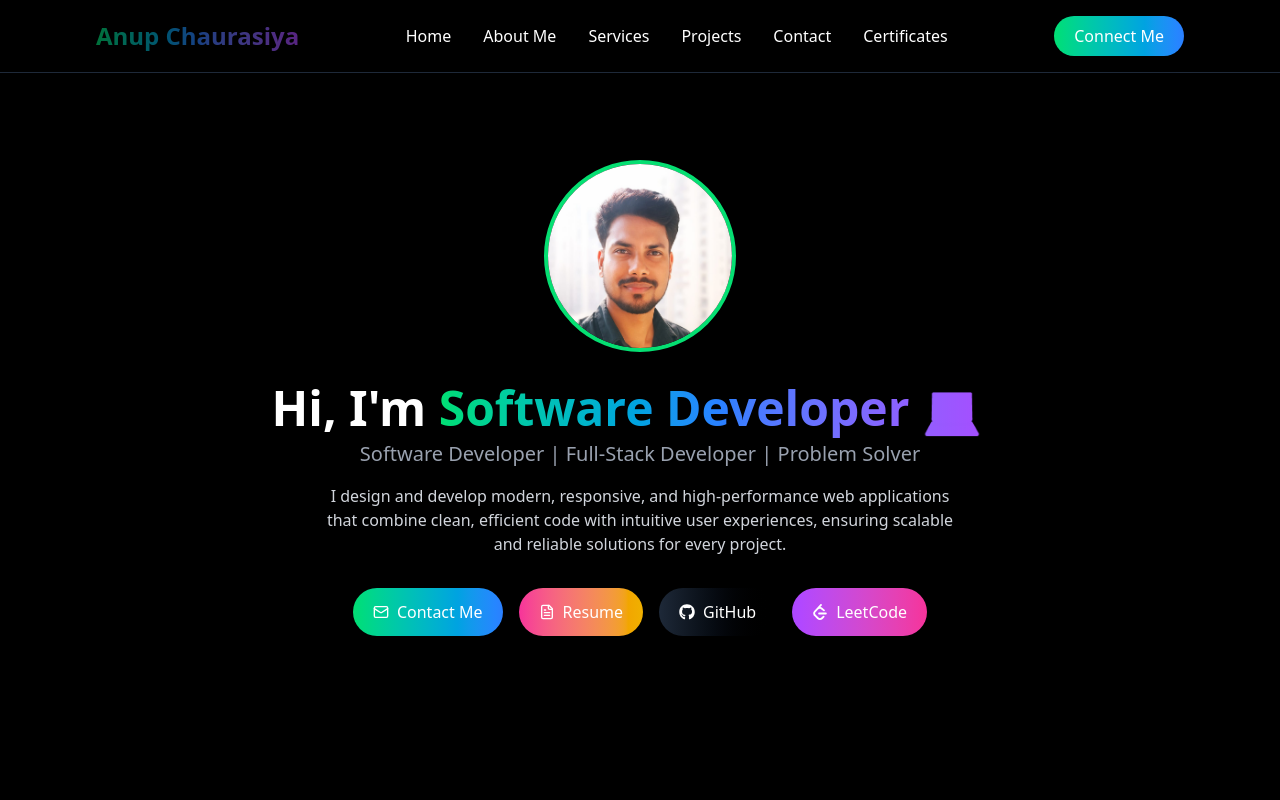
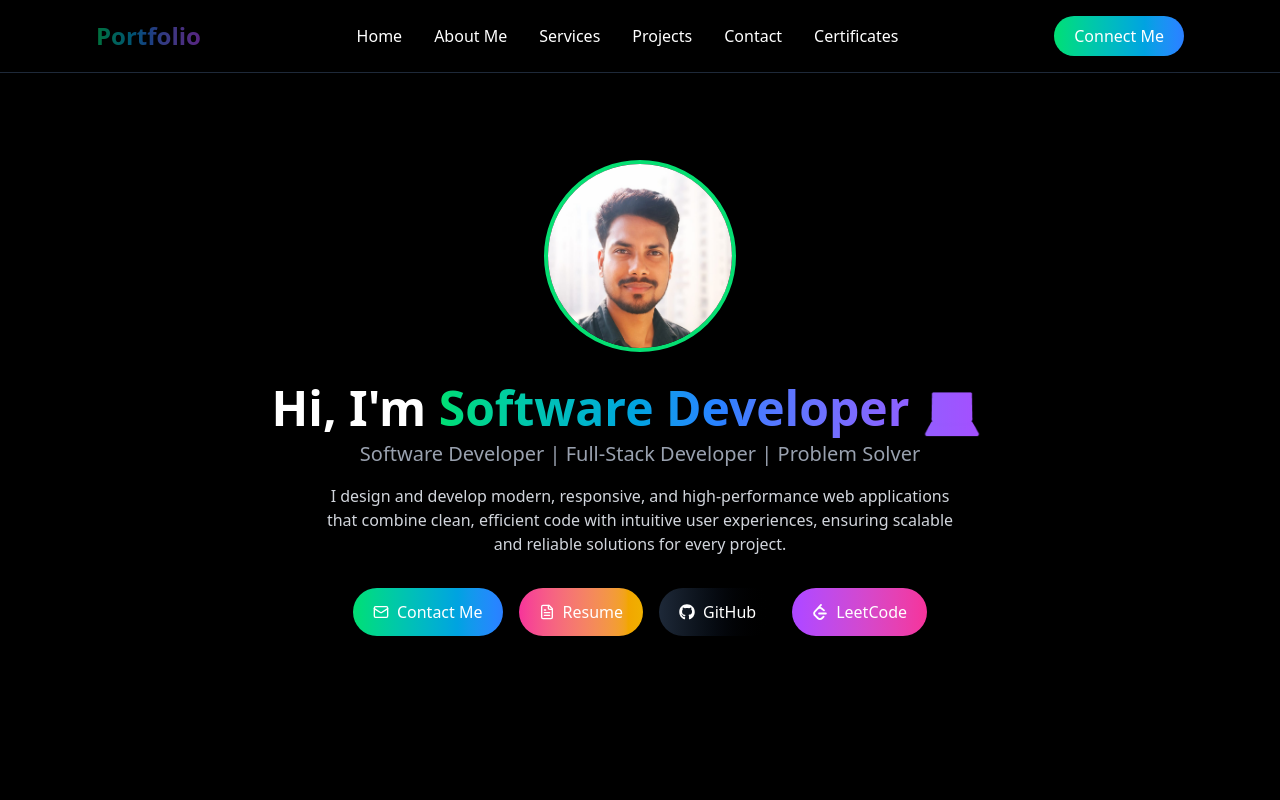
Before and after one commit to Anup-Chaurasiya/Personal-Portfolio, a React (Vite) app: page / in a window 1280 px wide. Shown: the top 800 px of the page. Built offline with nearby package versions, Linux system fonts and the light colour scheme.

Commit message:
final sept

```diff
--- a/src/components/Navbar.jsx
+++ b/src/components/Navbar.jsx
@@ -11,7 +11,7 @@ const Navbar = () => {
         <div className="text-xl sm:text-2xl font-extrabold bg-clip-text text-transparent
          bg-gradient-to-r from-green-400 via-blue-500 to-purple-500
           drop-shadow-md animate-pulse">
-          Anup Chaurasiya
+          Portfolio
         </div>
 
 
```
